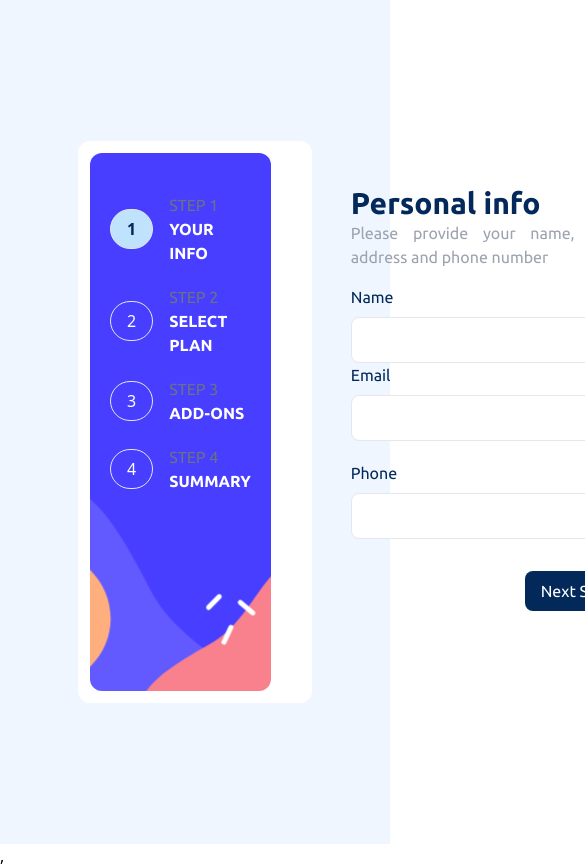
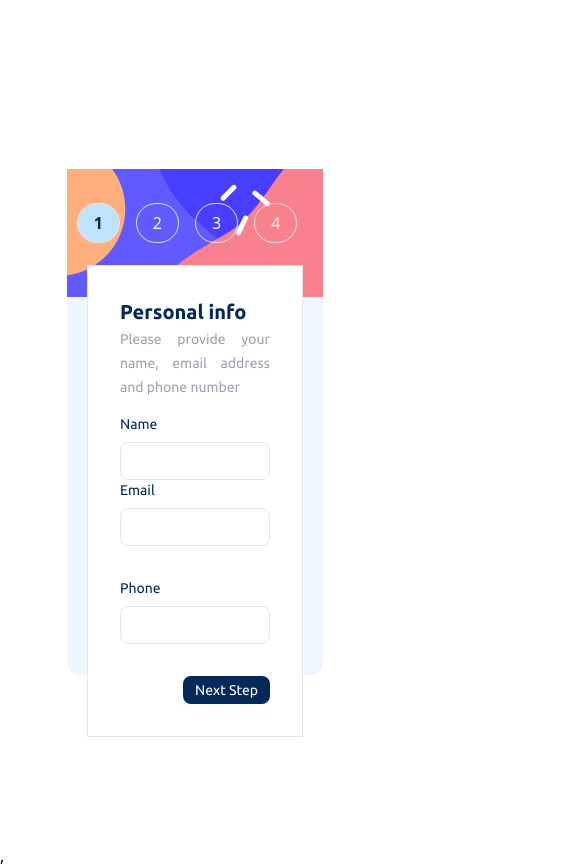
Before and after one commit to Jonathanbees/MultiForm_FrontendMentor, a React (Vite) app: page / in a window 390 px wide. Shown: the top 868 px of the page, 585 px wide, since content can reach past the window. Built offline with nearby package versions, Linux system fonts and the light colour scheme.

Commit message:
responsive designing step1 :3

```diff
--- a/src/App.jsx
+++ b/src/App.jsx
@@ -6,15 +6,20 @@
 
 function App() {
   const [currentStep, setCurrentStep] = useState(1);
+  const stepsData = [
+    { step: '1', text: 'YOUR INFO' },
+    { step: '2', text: 'SELECT PLAN' },
+    { step: '3', text: 'ADD-ONS' },
+    { step: '4', text: 'SUMMARY' },
+  ];
   return (
-    <div className='grid grid-cols-[1fr_3fr] bg-white w-3/5 h-4/6 rounded-xl p-3'>
-      <div className={`bg-center bg-[url('./assets/images/bg-sidebar-desktop.svg')] h-full w-full rounded-xl py-10 px-5 `}>
-        <StepsImage step={'1'} text={'YOUR INFO'} currentStep={currentStep} />
-        <StepsImage step={'2'} text={'SELECT PLAN'} currentStep={currentStep} />
-        <StepsImage step={'3'} text={'ADD-ONS'} currentStep={currentStep} />
-        <StepsImage step={'4'} text={'SUMMARY'} currentStep={currentStep} />
+    <div className='grid grid-cols-1 lg:w-3/5 sm:w-64 md:grid-cols-[1fr_3fr] lg:bg-white sm:bg-Magnolia w-3/5 lg:h-4/6 rounded-xl p-3 sm:p-0 sm:h-3/5 lg:static sm:relative'>
+      <div className={`sm:bg-bottom md:bg-cover xl:bg-cover bg-[url('./assets/images/bg-sidebar-desktop.svg')] sm:h-32 lg:h-full lg:px-5 w-full lg:rounded-xl sm:bg-Cool-gray md:block sm:flex lg:py-10 sm:flex-row sm:flex-wrap sm:justify-center`}>
+        {stepsData.map((stepData) => (
+          <StepsImage key={stepData.step} stepData={stepData} currentStep={currentStep} />
+        ))}
       </div>
-        <MultiStepForm currentStep={currentStep} setCurrentStep={setCurrentStep} />
+      <MultiStepForm currentStep={currentStep} setCurrentStep={setCurrentStep} />
     </div>
   );
 }
--- a/src/assets/components/step1.jsx
+++ b/src/assets/components/step1.jsx
@@ -1,40 +1,42 @@
 import { useState, useEffect } from 'react';
 
-export function Step1({goNext, formData, updateFormData}){
-    const [name, setName] = useState(formData.name ||'');
-    const [email, setEmail] = useState(formData.email ||'');
-    const [celphone, setCelphone] = useState(formData.celphone ||'');
+export function Step1({ goNext, formData, updateFormData }) {
+    const [name, setName] = useState(formData.name || '');
+    const [email, setEmail] = useState(formData.email || '');
+    const [celphone, setCelphone] = useState(formData.celphone || '');
     useEffect(() => {
         updateFormData({ name, email, celphone });
     }, [name, email, celphone]);
 
     const validateForm = !name || !email || !celphone;
     return (
-        <div className="menu text-justify px-20 pt-8 h-full">
-            <h1 className='text-3xl font-bold font-ubuntu text-Marine-blue'>Personal info</h1>
-            <span className='text-gray-400 font-ubuntu'>Please provide your name, email address and phone number</span>
+        <div className="menu text-justify lg:px-20 h-full lg:m-auto lg:content-center lg:block lg:items-start lg:w-full sm:content-center sm:m-auto sm:p-5">
+            <div className="p-8 bg-white border lg:border-0 lg:static sm:absolute sm:top-24 sm:left-5 sm:right-5 sm:z-10 lg:z-0 lg:right-0 lg:left-0">
+                <h1 className='text-3xl font-bold font-ubuntu text-Marine-blue sm:text-xl'>Personal info</h1>
+                <span className='text-gray-400 font-ubuntu sm:text-sm'>Please provide your name, email address and phone number</span>
                 <div className='form h-auto mt-4'>
                     <form action="">
                         <div className='flex flex-col'>
-                        <label htmlFor="name" className='font-ubuntu mb-2 text-Marine-blue'>Name</label>
-                        <input type="text" value={name} onChange={(e) => setName(e.target.value)} className='border hover:border-Purplish-blue active:border-Purplish-blue focus:border-Purplish-blue rounded-lg p-2 text-lg text-Marine-blue' />
+                            <label htmlFor="name" className='font-ubuntu mb-2 text-Marine-blue sm:text-sm'>Name</label>
+                            <input type="text" value={name} onChange={(e) => setName(e.target.value)} className='border hover:border-Purplish-blue active:border-Purplish-blue focus:border-Purplish-blue rounded-lg p-2 text-lg text-Marine-blue sm:text-sm' />
                         </div>
                         <div className='flex flex-col'>
-                        <label htmlFor="email" className='font-ubuntu mb-2 text-Marine-blue'>Email</label>
-                        <input type="email" value={email} onChange={(e) => setEmail(e.target.value)} className='peer border hover:border-Purplish-blue active:border-Purplish-blue rounded-lg p-2 text-lg text-Marine-blue invalid:border-Strawberry-red invalid:focus:border-Strawberry-red invalid:hover:border-Strawberry-red' />
-                        <p className="invisible peer-invalid:visible text-Strawberry-red text-sm font-ubuntu">
+                            <label htmlFor="email" className='font-ubuntu mb-2 text-Marine-blue sm:text-sm'>Email</label>
+                            <input type="email" value={email} onChange={(e) => setEmail(e.target.value)} className='peer border hover:border-Purplish-blue active:border-Purplish-blue rounded-lg p-2 text-lg text-Marine-blue invalid:border-Strawberry-red invalid:focus:border-Strawberry-red invalid:hover:border-Strawberry-red sm:text-sm' />
+                            <p className="invisible peer-invalid:visible text-Strawberry-red text-sm font-ubuntu sm:text-xs">
                                 Please provide a valid email address.
                             </p>
                         </div>
                         <div className='flex flex-col mb-8'>
-                        <label htmlFor="phone" className='font-ubuntu mb-2 text-Marine-blue'>Phone</label>
-                        <input onChange={(e) => setCelphone(e.target.value)} value={celphone} type="number" className='border hover:border-Purplish-blue active:border-Purplish-blue rounded-lg p-2 text-lg text-Marine-blue' />
+                            <label htmlFor="phone" className='font-ubuntu mb-2 text-Marine-blue sm:text-sm'>Phone</label>
+                            <input onChange={(e) => setCelphone(e.target.value)} value={celphone} type="number" className='border hover:border-Purplish-blue active:border-Purplish-blue rounded-lg p-2 text-lg text-Marine-blue sm:text-sm' />
                         </div>
                     </form>
                     <div className="flex justify-end">
-                    <button onClick={goNext} disabled={validateForm} className='px-4 py-2 bg-Marine-blue text-white rounded-lg font-ubuntu font-normal'>Next Step</button>
+                        <button onClick={goNext} disabled={validateForm} className='px-4 py-2 bg-Marine-blue text-white rounded-lg font-ubuntu font-normal sm:text-sm sm:px-3 sm:py-1'>Next Step</button>
                     </div>
                 </div>
             </div>
-    )
+        </div>
+    );
 }
--- a/src/assets/components/step3.jsx
+++ b/src/assets/components/step3.jsx
@@ -1,9 +1,9 @@
 export function Step3({ goNext, goPrevious, formData, updateFormData }) {
     // Ejemplo de ítems a mostrar
     const items = [
-      { id: 1, title: "Item 1", description: "Descripción del Item 1", price: "$10" },
-      { id: 2, title: "Item 2", description: "Descripción del Item 2", price: "$20" },
-      { id: 3, title: "Item 3", description: "Descripción del Item 3", price: "$30" },
+        { id: 1, title: "Online service", description: "Access to multiplayer games", price: "+$1/mo" },
+        { id: 2, title: "Larger storage", description: "Extra 1TB of cloud save", price: "+$2/mo" },
+        { id: 3, title: "Customizable Profile", description: "Custom theme on your profile", price: "+$2/mo" },
     ];
 
     // Función para manejar el cambio de los checkboxes
@@ -13,15 +13,18 @@
     };
 
     return (
-      <div className="flex flex-col space-y-4">
+        <div className="menu text-justify px-10 py-5 h-full flex flex-col justify-between">
+            <div className="flex flex-col space-y-4 w-4/5 m-auto">
+                <h1 className='text-3xl font-bold font-ubuntu text-Marine-blue'>Pick add-ons</h1>
+                <span className='text-gray-400 font-ubuntu'>Add-ons help enhance your gaming experience</span>
                 {items.map((item) => (
-          <div key={item.id} className="flex items-center justify-between p-4 border border-gray-200 rounded-lg">
-            <div className="flex items-start space-x-4">
+                    <div key={item.id} className="flex items-center justify-between p-3 border border-gray-200 rounded-lg">
+                        <div className="flex items-center pl-1 space-x-4">
                             <input
                                 type="checkbox"
                                 id={`checkbox-${item.id}`}
                                 onChange={() => handleCheckboxChange(item.id)}
-                className="w-5 h-5"
+                                className="w-4 h-4"
                             />
                             <label htmlFor={`checkbox-${item.id}`} className="flex flex-col">
                                 <span className="text-sm font-semibold">{item.title}</span>
@@ -31,7 +34,8 @@
                         <div className="text-sm font-semibold">{item.price}</div>
                     </div>
                 ))}
-            <div className="flex justify-between mt-4">
+            </div>
+            <div className="flex justify-between items-end w-4/5 m-auto sm:grid-cols-1">
                 <button onClick={goPrevious} className='px-4 py-2 bg-Marine-blue text-white rounded-lg font-ubuntu font-normal hover:bg-white hover:text-Marine-blue'>Go back</button>
                 <button onClick={goNext} className='px-4 py-2 bg-Marine-blue text-white rounded-lg font-ubuntu font-normal'>Next Step</button>
             </div>
--- a/src/assets/components/steps.jsx
+++ b/src/assets/components/steps.jsx
@@ -1,30 +1,19 @@
-export function StepsImage({ step, text, currentStep }) {
-    step = parseInt(step)
-    const stepstring = `STEP ${step}`
-    if (currentStep === step) {
-        return (
+// En steps.jsx
+export function StepsImage({ stepData, currentStep }) {
+    const step = parseInt(stepData.step);
+    const stepstring = `STEP ${step}`;
+    const isActive = currentStep === step;
 
-            <div className="content text-white flex mb-5 pointer-events-none">
-                <div className="flex items-center justify-center mr-4">
-                    <button className='rounded-full inline-block py-1 px-4 text-center leading-none bg-Light-blue h-10 border text-Marine-blue font-bold'>{step}</button>
-                </div>
-                <div>
-                    <span className='text-gray-500 font-ubuntu'>{stepstring}</span>
-                    <h1 className='text-base font-bold font-ubuntu'>{text}</h1>
-                </div>
+    return (
+        <div className="content text-white flex mb-5 pointer-events-none">
+            <div className="flex items-center justify-center mr-4">
+                <button className={`rounded-full inline-block py-1 px-4 text-center leading-none h-10 border ${isActive ? 'bg-Light-blue text-Marine-blue font-bold' : 'font-medium'}`}>{step}</button>
             </div>
-        )
-    } else{
-        return (
-            <div className="content text-white flex mb-5 pointer-events-none">
-                <div className="flex items-center justify-center mr-4">
-                    <button className='rounded-full inline-block py-1 px-4 text-center leading-none h-10 border font-medium'>{step}</button>
-                </div>
-                <div>
-                    <span className='text-gray-500 font-ubuntu'>{stepstring}</span>
-                    <h1 className='text-base font-bold font-ubuntu'>{text}</h1>
-                </div>
+
+            <div className="hidden lg:block">
+                <span className='text-gray-500 font-ubuntu'>{stepstring}</span>
+                <h1 className='text-base font-bold font-ubuntu'>{stepData.text}</h1>
             </div>
-        )
-    }
+        </div>
+    );
 }
--- a/src/main.jsx
+++ b/src/main.jsx
@@ -5,7 +5,7 @@
 
 ReactDOM.createRoot(document.getElementById('root')).render(
   <body>
-    <div className="flex justify-center items-center h-screen bg-Magnolia">
+    <div className="flex justify-center items-center h-screen lg:bg-Magnolia sm:bg-white">
       <App />
     </div>,
   </body>,
--- a/tailwind.config.js
+++ b/tailwind.config.js
@@ -21,6 +21,10 @@
       },
       fontFamily: {
         'ubuntu': ['Ubuntu', 'sans-serif']
+      },
+      screens: {
+        'sm': '375px',
+        'lg': '768px'
       }
     },
   },
```
Lines whose indentation alone changed are shown as unchanged.
